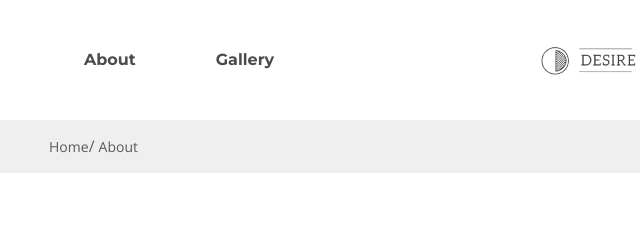
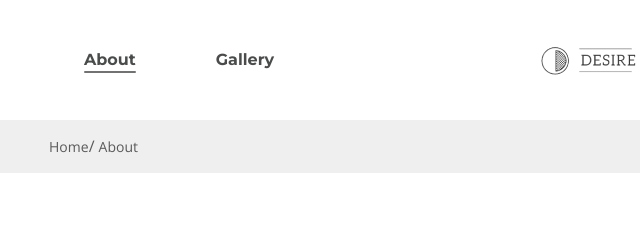
Before and after one commit to Defisto7/desire, a website: page app/about.html in a window 1280 px wide. Shown: the top 240 px of the page, 36-676 px from the left. Drawn offline with nearby package versions, Linux system fonts and the light colour scheme; files whose address does not match are found by name.

Commit message:
master
add list-link--active class

```diff
--- a/app/about.html
+++ b/app/about.html
@@ -19,7 +19,7 @@
           <nav class="menu">
             <ul class="menu__list">
               <li class="menu__list-item">
-                <a class="menu__list-link" href="">About
+                <a class="menu__list-link menu__list-link--active" href="">About
                   </a>
               </li>
               <li class="menu__list-item">
--- a/app/sass/style.scss
+++ b/app/sass/style.scss
@@ -37,6 +37,21 @@
     @extend %title-font;
     color: rgba(54, 56, 56, 0.9);
     line-height: 22;
+  }
+  &__list-link--active{
+    padding-bottom: 4px;
+    position: relative;
+    &::after{
+      content: '';
+      position: absolute;
+      bottom: 0;
+      right: 0;
+      left: 0;
+      height: 2px;
+      border-radius: 1px;
+      background-color: rgba($title, .7);
+
+    }
   }
 }
 
```
Also changed, not shown: app/css/style.min.css.
